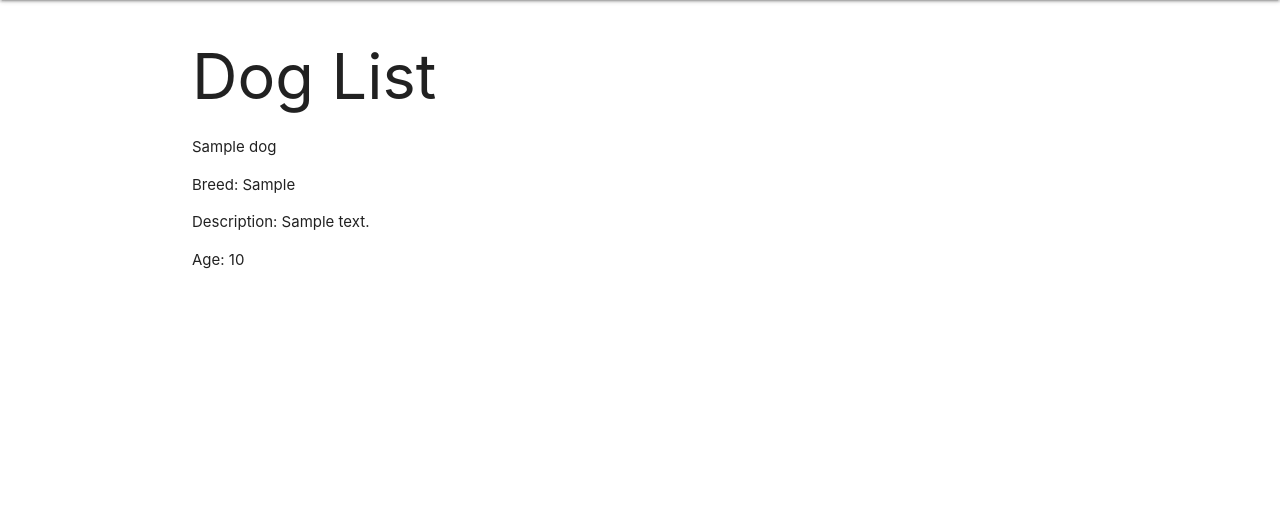
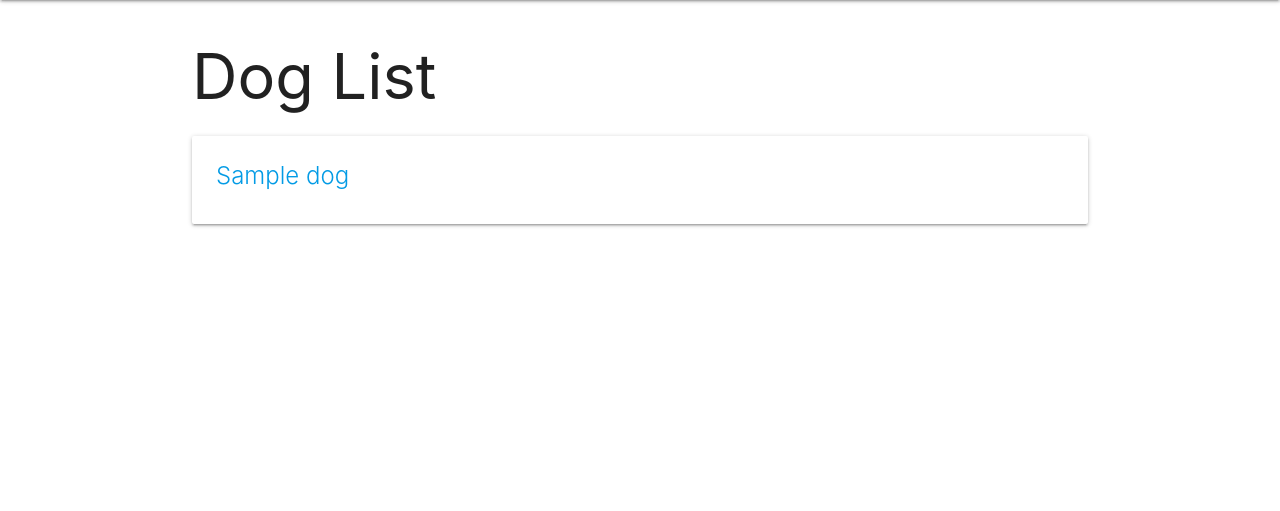
Before and after one commit to ShannaSmith/dog-collector, a Django app: page /dogs/ in a window 1280 px wide. Shown: the part 64-575 px from the top of the page. Run offline with Django 4.2, Linux system fonts and the light colour scheme; tables that the repository leaves empty hold one stand-in row (values such as "Sample post").

Commit message:
correct index view

```diff
--- a/dogcollector/main_app/admin.py
+++ b/dogcollector/main_app/admin.py
@@ -1,4 +1,4 @@
 from django.contrib import admin
 from .models import Dog
 # Register your models here.
-admin.site.register(Dog)
+admin.site.register(Dog) #allow crud updates for our dog table in our admin app
--- a/dogcollector/main_app/templates/dogs/index.html
+++ b/dogcollector/main_app/templates/dogs/index.html
@@ -4,19 +4,15 @@
 <h1>Dog List</h1>
 
 {% for dog in dogs %}
-<a href="/dogs/{{ dog.id }}"></a>
-  <div class="card-content">
+<a href="{% url 'detail' dog.id %}">
+  <div class="card">
     <div class="card-content">
       <span class="card-title">{{ dog.name }}</span>
-      <p>Breed: {{ dog.breed }}</p>
-      <p>Description: {{ dog.description }}</p>
-      {% if dog.age > 0 %}
-        <p>Age: {{ dog.age }}</p>
-      {% else %}
-        <p>Age: puppy</p>
-      {% endif %}
+
     </div>
+  </a>
   </div>
+
 {% endfor %}
 
 {% endblock %}
--- a/dogcollector/main_app/views.py
+++ b/dogcollector/main_app/views.py
@@ -9,9 +9,9 @@ def home(request):
   return HttpResponse('<h1>Hello /ᐠ｡‸｡ᐟ\ﾉ</h1>')
 def about(request):
     return  render(request, 'about.html')
-def dogs_index(request): #using our model to get all the rows in our dog table in psql
-    dogs = Dog.objects.all()
+def dogs_index(request):
+    dogs = Dog.objects.all()  #using our model to get all the rows in our dog table in psql
     return render(request, 'dogs/index.html', {'dogs': dogs})
-def dogs_detail(request, dog_id): # path('cats/<int:cat_id>/') - this is where dog_id comes from
+def dogs_detail(request, dog_id): # path('dogs/<int:dog_id>/') - this is where dog_id comes from
     dog = Dog.objects.get(id=dog_id)
     return render(request, 'dogs/detail.html', {'dog': dog})
```
Also changed, not shown: dogcollector/main_app/templates/dogs/detail.html (+3 -4 lines).
